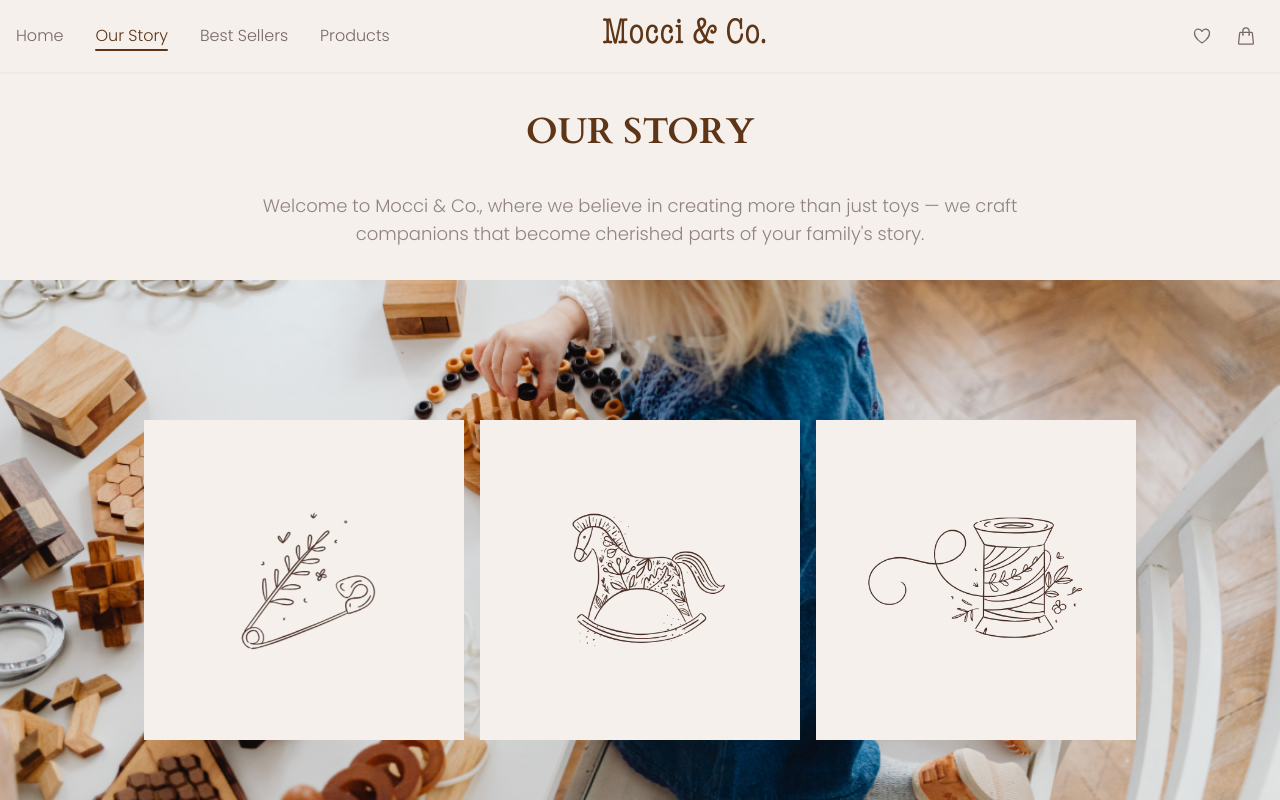
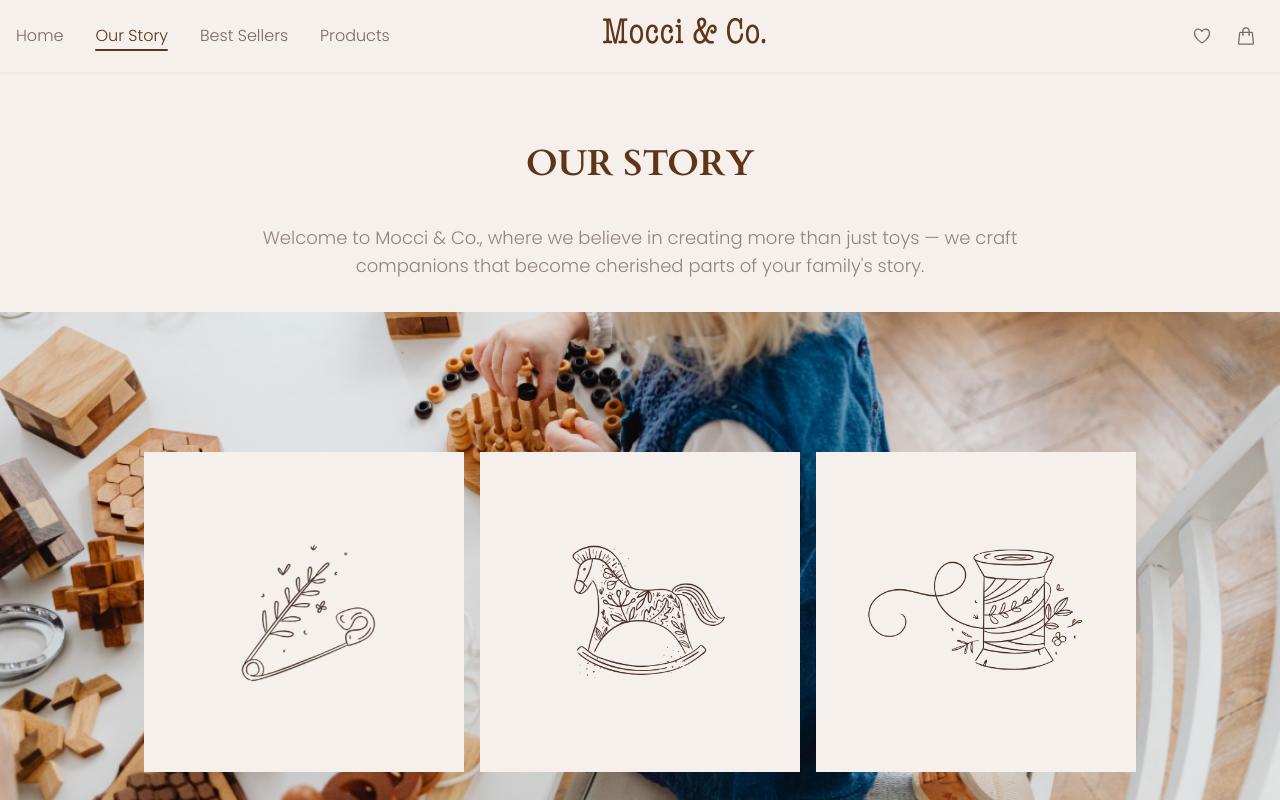
Before and after one commit to isabelli-mocci/handwork-ecommerce, a React (Vite) app: page /about in a window 1280 px wide. Built offline with nearby package versions, Linux system fonts and the light colour scheme.

Commit message:
style(about): add top padding to AboutUsPage for consistent spacing\n\n- Add pt-8 to main container to match spacing between navbar and title as in ProductsPage

```diff
--- a/src/pages/AboutUsPage.tsx
+++ b/src/pages/AboutUsPage.tsx
@@ -28,7 +28,7 @@ const SquareImage: React.FC<SquareImageProps> = ({ src, alt }) => (
 
 const AboutUsPage: React.FC = () => (
   <article className='' aria-label='Our Story'>
-    <div className='container mx-auto px-4 max-w-4xl flex flex-col'>
+    <div className='pt-8 container mx-auto px-4 max-w-4xl flex flex-col'>
       <h1 className={TITLE_CLASS}>{ABOUT_CONTENT.title}</h1>
       <p className={INTRO_TEXT_CLASS}>{ABOUT_CONTENT.intro}</p>
     </div>
```
